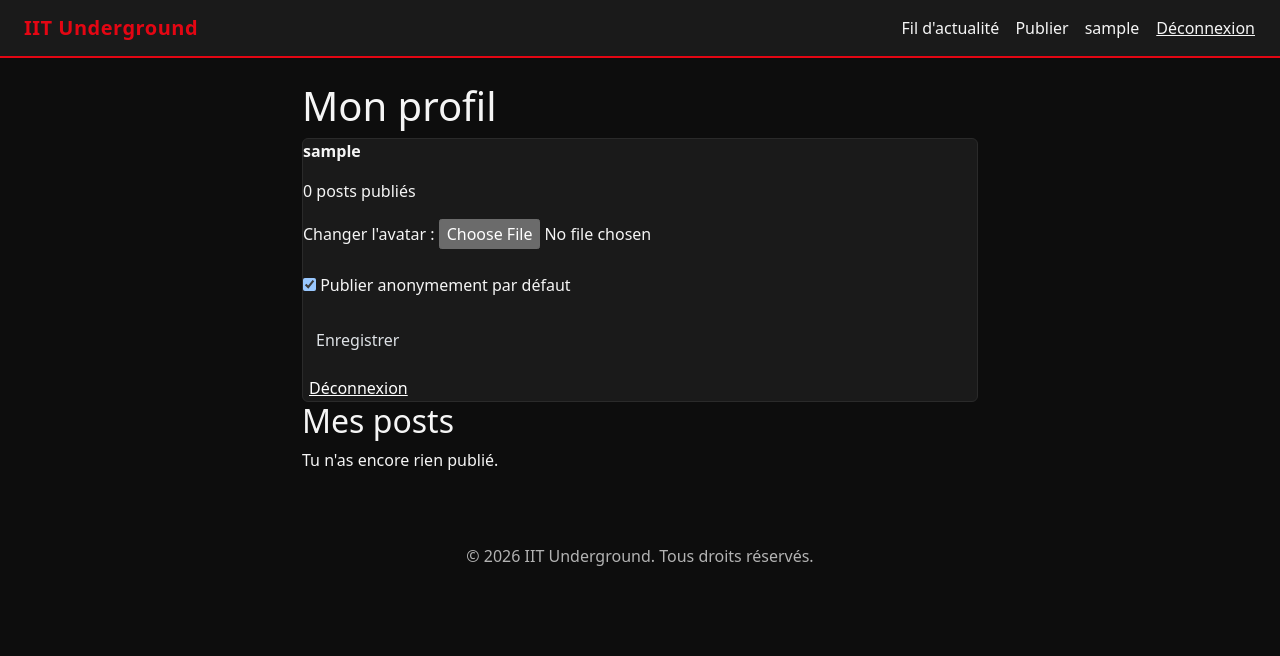
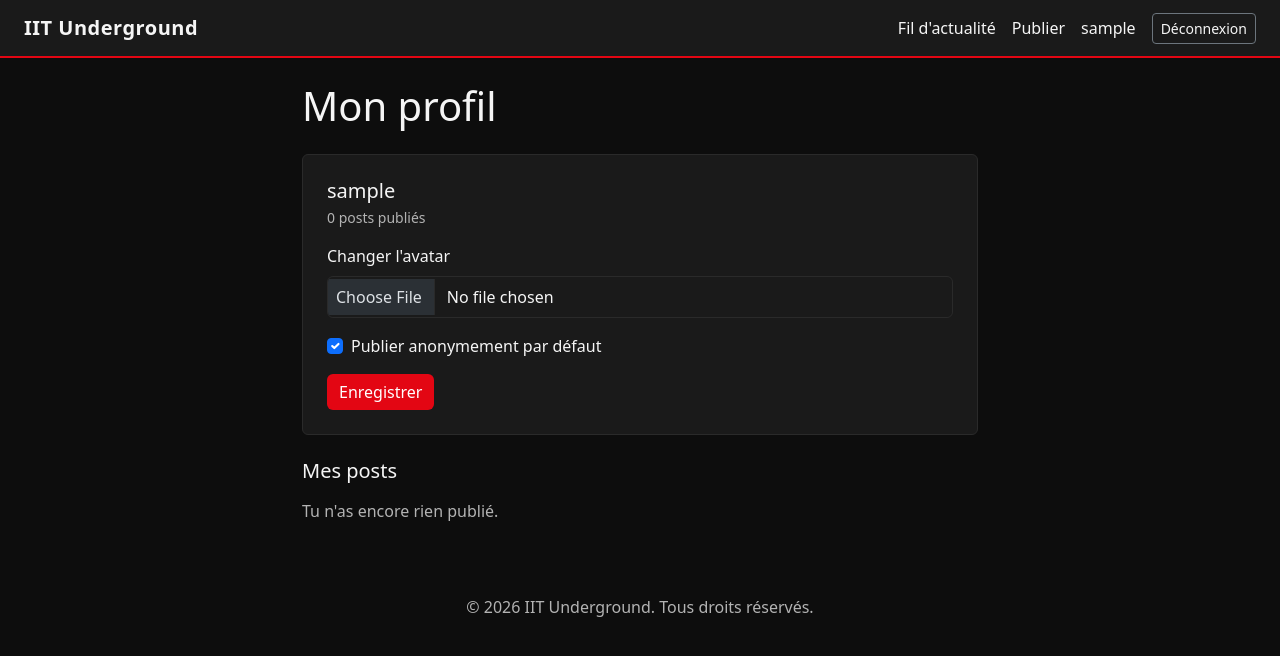
Before and after one commit to itsketii/mini-application-django, a Django app: page /profil/ in a window 1280 px wide. Shown: the top 656 px of the page. Run offline with Django 5.2, Linux system fonts and the light colour scheme; the visitor is signed in with stand-in values (Sample User, id 1); data comes from the database, SQL or seed files in the repository; data that the repository does not hold is empty.

Commit message:
Amélioration de l'interface utilisateur et de l'expérience utilisateur

```diff
--- a/iit_underground/static/iit_underground/style.css
+++ b/iit_underground/static/iit_underground/style.css
@@ -71,6 +71,21 @@ a.text-link:hover {
     box-shadow: 0 0 0 0.2rem rgba(227, 6, 19, 0.25) !important;
 }
 
+form ul {
+    font-size: 0.75rem;
+    color: #808080;
+    padding-left: 1.2rem;
+}
+
+input[type="file"] {
+    background-color: #1A1A1A !important;
+    color: #F5F5F5 !important;
+    border: 1px solid #2A2A2A !important;
+    border-radius: 6px;
+    padding: 0.5rem;
+    width: 100%;
+}
+
 footer {
     color: #B3B3B3;
     padding: 2rem 0;
--- a/iit_underground/templates/iit_underground/base.html
+++ b/iit_underground/templates/iit_underground/base.html
@@ -5,20 +5,43 @@
     <meta charset="UTF-8" />
     <meta name="viewport" content="width=device-width, initial-scale=1.0" />
     <title>{% block title %}IIT Underground{% endblock %}</title>
-    <link href="https://cdn.jsdelivr.net/npm/bootstrap@5.3.3/dist/css/bootstrap.min.css" rel="stylesheet">
+    <link
+      href="https://cdn.jsdelivr.net/npm/bootstrap@5.3.3/dist/css/bootstrap.min.css"
+      rel="stylesheet"
+    />
     <link rel="stylesheet" href="{% static 'iit_underground/style.css' %}" />
   </head>
   <body>
     <nav class="navbar navbar-expand px-4">
-        <span class="navbar-brand">IIT Underground</span>
+      <a
+        href="{% url 'iit_underground:fil' %}"
+        class="navbar-brand text-decoration-none"
+        >IIT Underground</a
+      >
       <div class="ms-auto d-flex align-items-center gap-3">
-            <a href="{% url 'iit_underground:fil' %}" class="text-decoration-none">Fil d'actualité</a>
+        <a href="{% url 'iit_underground:fil' %}" class="text-decoration-none"
+          >Fil d'actualité</a
+        >
         {% if user.is_authenticated %}
-                <a href="{% url 'iit_underground:creer' %}" class="text-decoration-none">Publier</a>
-                <a href="{% url 'iit_underground:profil' %}" class="text-decoration-none">{{ user.username }}</a>
+        <a href="{% url 'iit_underground:creer' %}" class="text-decoration-none"
+          >Publier</a
+        >
+        <a
+          href="{% url 'iit_underground:profil' %}"
+          class="text-decoration-none d-flex align-items-center gap-2"
+        >
+          {% if user.profil.avatar %}
+          <img
+            src="{{ user.profil.avatar.url }}"
+            alt=""
+            class="rounded-circle"
+            style="width: 28px; height: 28px; object-fit: cover"
+          />
+          {% endif %} {{ user.username }}
+        </a>
         <form action="{% url 'logout' %}" method="post" class="mb-0">
           {% csrf_token %}
-                    <button type="submit" class="btn btn-link text-decoration-underline p-0" style="color:#F5F5F5;">Déconnexion</button>
+          <button type="submit" class="btn btn-outline-secondary btn-sm">Déconnexion</button>
         </form>
         {% else %}
         <a href="{% url 'login' %}" class="text-decoration-none">Connexion</a>
@@ -26,7 +49,7 @@
       </div>
     </nav>
 
-    <div class="container py-4" style="max-width: 700px;">
+    <div class="container py-4" style="max-width: 700px">
       {% block content %}{% endblock %}
     </div>
 
--- a/iit_underground/templates/iit_underground/modifier.html
+++ b/iit_underground/templates/iit_underground/modifier.html
@@ -2,12 +2,14 @@
 {% block title %}Modifier - IIT Underground{% endblock %}
 {% block content %}
 <h1 class="mb-4">Modifier le scoop</h1>
+<div class="card p-4">
     <form method="post" enctype="multipart/form-data">
         {% csrf_token %}
         {{ form.as_p }}
-    <div class="d-flex gap-2">
+        <div class="d-flex gap-2 mt-2">
             <button type="submit" class="btn btn-scandale">Enregistrer</button>
             <a class="btn btn-outline-secondary" href="{% url 'iit_underground:detail' post_id=post.id %}">Annuler</a>
         </div>
     </form>
+</div>
 {% endblock %}
--- a/iit_underground/templates/iit_underground/profil.html
+++ b/iit_underground/templates/iit_underground/profil.html
@@ -1,43 +1,45 @@
 {% extends 'iit_underground/base.html' %}
+{% block title %}Mon profil - IIT Underground{% endblock %}
+{% block content %}
+<h1 class="mb-4">Mon profil</h1>
 
-{% block title %}Mon profil - IIT Underground{% endblock %}
-
-{% block content %}
-<h1>Mon profil</h1>
-
-<div class="card">
-    <p>
-        <strong>{{ user.username }}</strong>
-        {% if profil.verifie %}<span class="muted" title="Compte vérifié">✔ Vérifié</span>{% endif %}
-    </p>
-    {% if profil.avatar %}
-        <img src="{{ profil.avatar.url }}" alt="Avatar" class="potin-image" style="max-width: 120px; border-radius: 50%;">
-    {% endif %}
-    <p class="muted">{{ nb_posts }} post{{ nb_posts|pluralize }} publié{{ nb_posts|pluralize }}</p>
+<div class="card p-4 mb-4">
+    <div class="d-flex align-items-center gap-3 mb-3">
+        {% if profil.avatar %}
+            <img src="{{ profil.avatar.url }}" alt="Avatar" class="rounded-circle" style="width:80px; height:80px; object-fit:cover;">
+        {% endif %}
+        <div>
+            <h2 class="h5 mb-1">
+                {{ user.username }}
+                {% if profil.verifie %}<span class="badge" style="background-color:#1E3A8A;">Vérifié</span>{% endif %}
+            </h2>
+            <p class="text-muted-custom small mb-0">{{ nb_posts }} post{{ nb_posts|pluralize }} publié{{ nb_posts|pluralize }}</p>
+        </div>
+    </div>
 
     <form method="post" enctype="multipart/form-data">
         {% csrf_token %}
-        <label>Changer l'avatar : <input type="file" name="avatar"></label><br><br>
-        <label>
-            <input type="checkbox" name="anonyme_par_defaut" {% if profil.anonyme_par_defaut %}checked{% endif %}>
-            Publier anonymement par défaut
-        </label><br><br>
-        <button type="submit" class="btn">Enregistrer</button>
-    </form>
-
-    <form action="{% url 'logout' %}" method="post" style="margin-top: 1rem;">
-        {% csrf_token %}
-        <button type="submit" class="muted" style="background:none; border:none; text-decoration: underline; cursor: pointer;">Déconnexion</button>
+        <div class="mb-3">
+            <label class="form-label">Changer l'avatar</label>
+            <input type="file" name="avatar" class="form-control">
+        </div>
+        <div class="form-check mb-3">
+            <input type="checkbox" name="anonyme_par_defaut" class="form-check-input" id="anonymeCheck" {% if profil.anonyme_par_defaut %}checked{% endif %}>
+            <label class="form-check-label" for="anonymeCheck">Publier anonymement par défaut</label>
+        </div>
+        <button type="submit" class="btn btn-scandale">Enregistrer</button>
     </form>
 </div>
 
-<h2>Mes posts</h2>
+<h2 class="h5 mb-3">Mes posts</h2>
 {% for post in mes_posts %}
-    <div class="card">
-        <h3><a href="{% url 'iit_underground:detail' post.id %}" style="text-decoration: none; color: #F5F5F5;">{{ post.titre }}</a></h3>
-        <p class="muted">{{ post.date_publication|date:"d/m/Y H:i" }}</p>
+    <div class="card mb-2 p-3">
+        <a href="{% url 'iit_underground:detail' post.id %}" class="text-decoration-none" style="color:#F5F5F5;">
+            <h3 class="h6 mb-1">{{ post.titre }}</h3>
+        </a>
+        <p class="text-muted-custom small mb-0">{{ post.date_publication|date:"d/m/Y H:i" }}</p>
     </div>
 {% empty %}
-    <p class="muted">Tu n'as encore rien publié.</p>
+    <p class="text-muted-custom">Tu n'as encore rien publié.</p>
 {% endfor %}
 {% endblock %}
```
Also changed, not shown: iit_underground/templates/iit_underground/confirmer_suppression.html (+11 -9 lines), iit_underground/templates/iit_underground/connexion.html (+9 -3 lines), iit_underground/templates/iit_underground/creer.html (+7 -5 lines), iit_underground/templates/iit_underground/detail.html (+41 -13 lines), iit_underground/templates/iit_underground/inscription.html (+14 -7 lines). Lines whose indentation alone changed are shown as unchanged.
